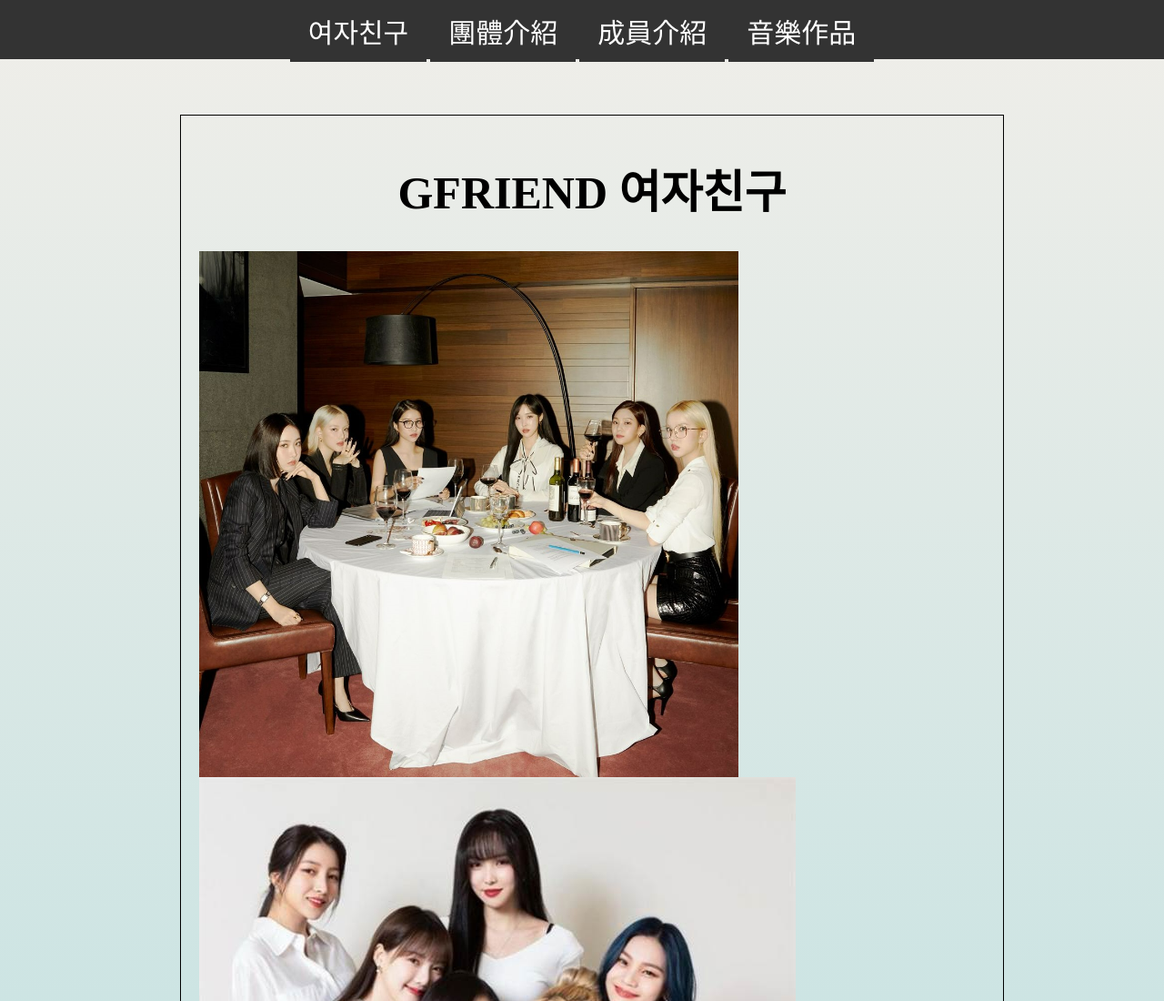
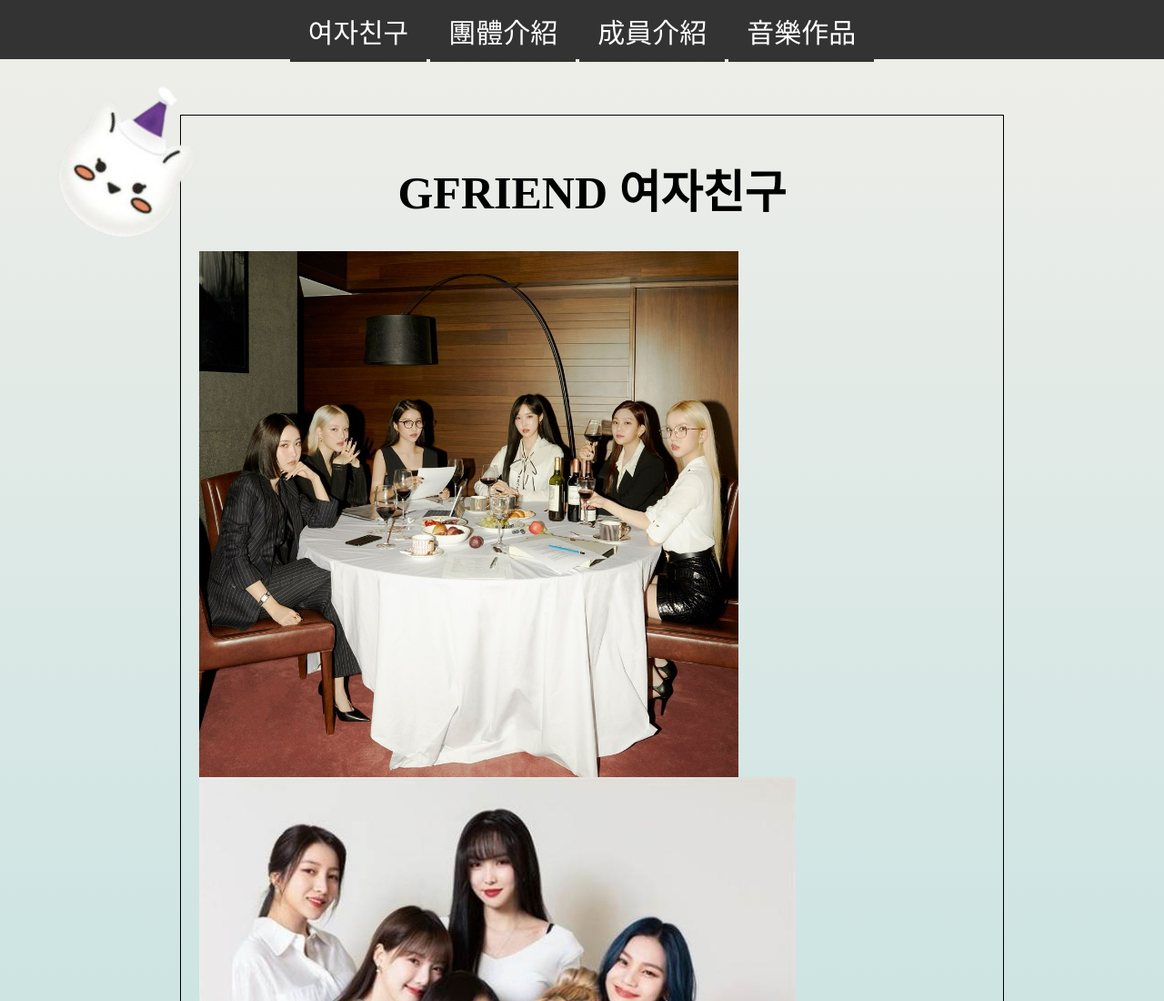
Before and after one commit to wen357159/GFRIEND, a plain HTML site: page index.html in a window 1280 px wide. Shown: the top 1100 px of the page at 91% size. Drawn offline with Linux system fonts and the light colour scheme.

Commit message:
Update GFRIEND.css

```diff
--- a/GFRIEND.css
+++ b/GFRIEND.css
@@ -106,7 +106,7 @@ p{
     animation-iteration-count: infinite;
 }
 .cushion1{
-    background-image: url('pic\doll\1.png');
+    background-image: url('https://wen357159.github.io/GFRIEND/pic/doll/1.png');
     margin-top: -5%;
     margin-left: 2%;
 }
```
